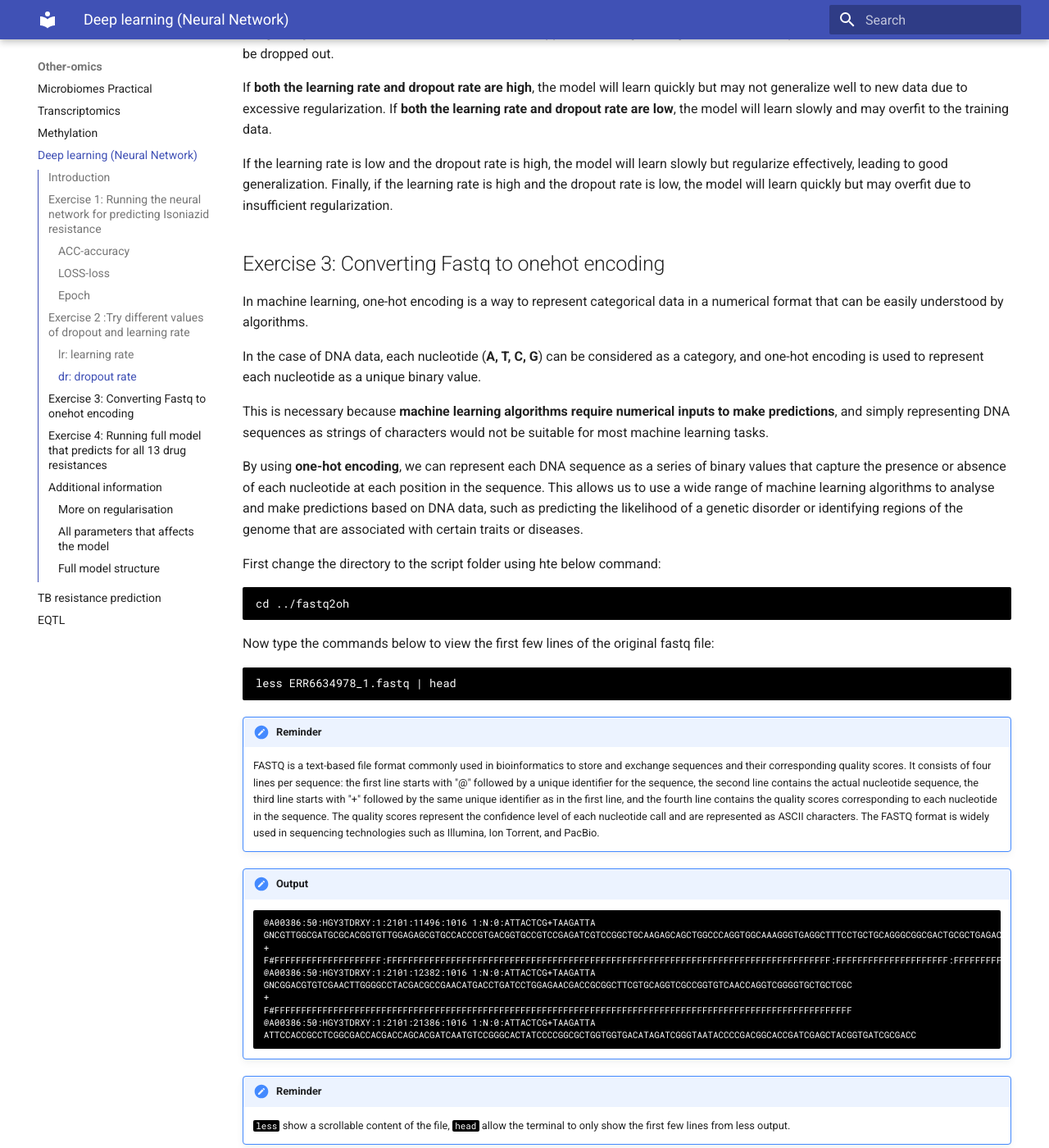
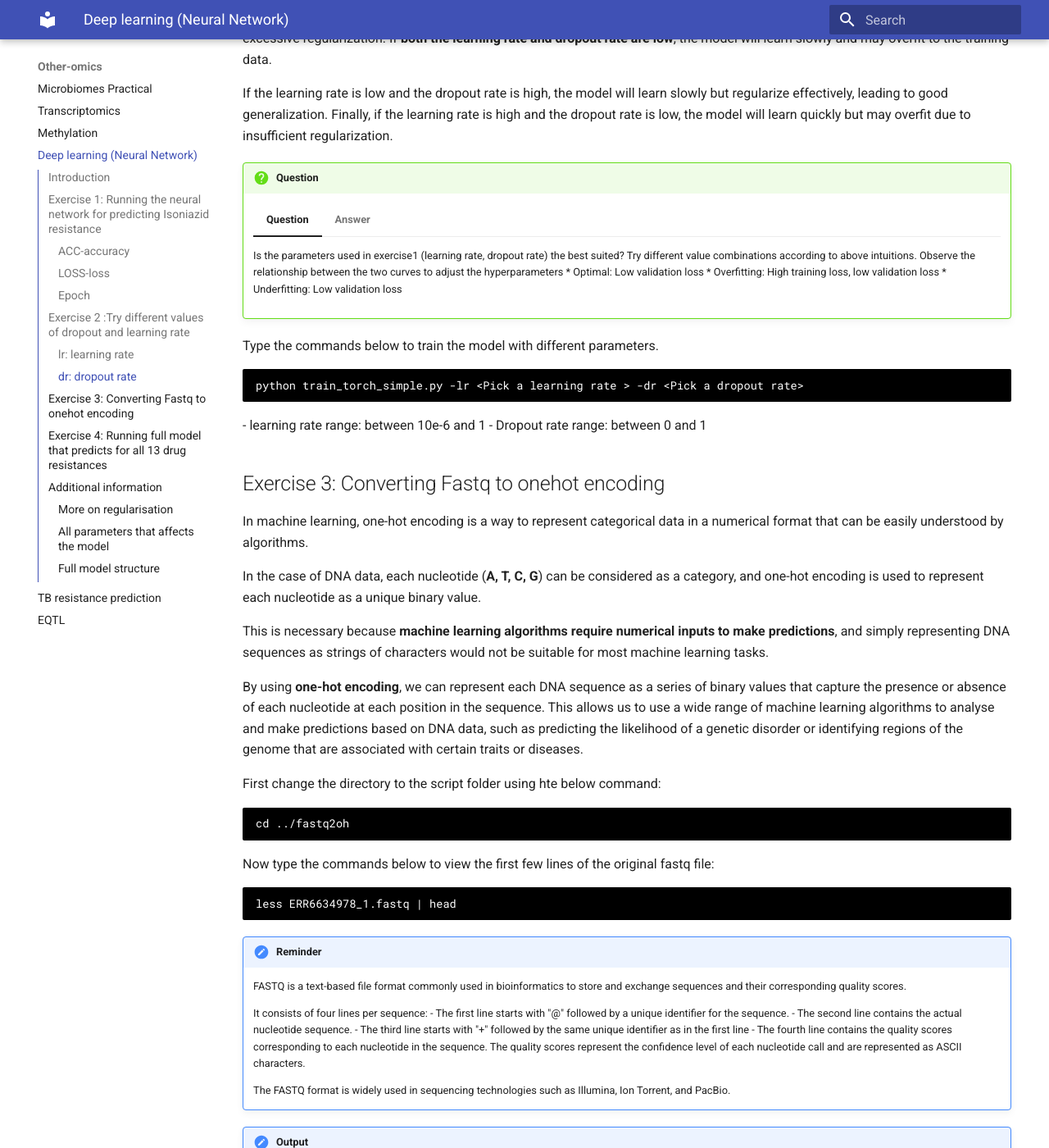
Before and after one commit to lshtm-genomics/omics-course, an MkDocs documentation site: the page built from docs/other-omics/ml.md, in a window 1280 px wide and 1400 px high, scrolled down 6110 px. Shown: the whole window at 82% size. Built offline with MkDocs 1.6.1 and Material for MkDocs 9.7.7, drawn with Linux system fonts in a browser that asks for light colours; some of the changed text lies outside the part shown.

Commit message:
ml edits

````diff
--- a/docs/other-omics/ml.md
+++ b/docs/other-omics/ml.md
@@ -31,26 +31,29 @@
 In the terminal navigate to the ‘ml_workshop/inh_model’ directory, by typing:
 
 ```
-cd ~/ml_workshop/inh_model
+cd ~/data/ml_workshop/inh_model
 ```
 
 Now type the commands below to train the model with default parameters.
 
 ```
-python inh_model.py
+python inh_model.py -lr 0.001 -dr 0.2
 ```
 
 !!! Important
     It is important to specify </strong> python </strong> before the script to complie (run the script) using python.
 
-Two graphs are produced:
+Two graphs are produced in the same folder:
 
 ```
 INH-model_LR:0.001-DR:0.2-ACC.png
 INH-model_LR:0.001-DR:0.2-LOSS.png
 ```
 
-You can open the current folder using command ```open . ```.
+!!! Important
+    The script is adapted for CPU running (estimated running time of 2.5 minutes). Hence compromises in model accuracy is taken
+
+You can open the current folder using command ```open . ``` in terminal.
 Double click on the picture files to view them.
 
 ### ACC-accuracy
@@ -88,14 +91,6 @@
 
 
 ## Exercise 2 :Try different values of dropout and learning rate
-Type the commands below to train the model with different parameters.
-
-```
-python train_torch_simple.py -lr 0.001 -dr 0.2
-```
-
--    learning rate: between 10e-6 and 1
--    Dropout rate:  between 0 and 1
 
 When working with python script that required input, you can also View the explanation for each input parameter using ```python full_model.py -h ```.
 
@@ -120,7 +115,7 @@
 !!!Intuition
     Imagine you are climbing a hill to reach the top. Your learning rate is how big of a step you take with each stride. If your steps are too small, it will take a long time to reach the top, but if your steps are too big, you might overshoot and miss the peak.
 
-Similarly, in machine learning, a **small learning rate** will cause the algorithm to take longer to converge, while a **large learning rate** can cause the algorithm to overshoot and make inaccurate predictions. Therefore, choosing the right learning rate is important to achieve optimal results in machine learning models.
+Similarly, in machine learning, a **small learning rate** will cause the algorithm to take longer to converge, while a **large learning rate** can cause the algorithm to overshoot and make inaccurate predictions **(underfitting)**. Therefore, choosing the right learning rate is important to achieve optimal results in machine learning models.
 
 
 ###dr: dropout rate
@@ -155,6 +150,37 @@
 If the learning rate is low and the dropout rate is high, the model will learn slowly but regularize effectively, leading to good generalization. Finally, if the learning rate is high and the dropout rate is low, the model will learn quickly but may overfit due to insufficient regularization.
 
 
+!!! Question
+
+    === "Question"
+
+        Is the parameters used in exercise1 (learning rate, dropout rate) the best suited? Try different value combinations according to above intuitions. Observe the relationship between the two curves to adjust the hyperparameters
+        * Optimal: Low validation loss
+        * Overfitting: High training loss, low validation loss
+        * Underfitting: Low validation loss
+
+    === "Answer"
+
+        Not necessarily the optimal, but here are some guiding values to try out:
+        * Balanced
+            * lr = 0.0005
+            * dr = 0.2
+        * Underfitting
+            * lr = 0.2
+            * dr = 0.2
+        * Overfitting
+            * lr = 0.0005
+            * dr = 0.0
+
+Type the commands below to train the model with different parameters.
+
+```
+python train_torch_simple.py -lr <Pick a learning rate > -dr <Pick a dropout rate>
+```
+-    learning rate range: between 10e-6 and 1
+-    Dropout rate range:  between 0 and 1
+
+
 ##Exercise 3: Converting Fastq to onehot encoding
 In machine learning, one-hot encoding is a way to represent categorical data in a numerical format that can be easily understood by algorithms.
 
@@ -196,7 +230,10 @@
 
 !!! Reminder
     ```less``` show a scrollable content of the file, ```head``` allow the terminal to only show the first few lines from less output.
-
+Activate one hot encoding environment
+```
+conda activate fastq2oh
+```
 Now type the commands below generate onehot in coded sequences:
 ```
 python fastq2oh.py -r gene.csv -o ERR6634978_oh ERR6634978_1.fastq.gz ERR6634978_2.fastq.gz
@@ -206,6 +243,10 @@
 -    o-output file name
 -    two input files are followed
 
+!!! Reminder
+    this part might take a while to run. If you don't want to wait, press **ctrl + c** use the below command instead: ```less  oh | head```
+
+The above take a while to run
 Now type the commands below to view generate onehot encoded sequences:
 ```
 less  ERR6634978_oh | head
@@ -232,6 +273,10 @@
 
 ```
 cd ../full_model
+```
+Then change the environment back to machine learning environment
+```
+conda activate ml
 ```
 
 Now type the below commands to train the model with different parameters, show output in terminal and saving output into ```drug_predictions.txt``` file:
````
Also changed, not shown: other parts of docs/other-omics/ml.md (+10 -2 lines).
